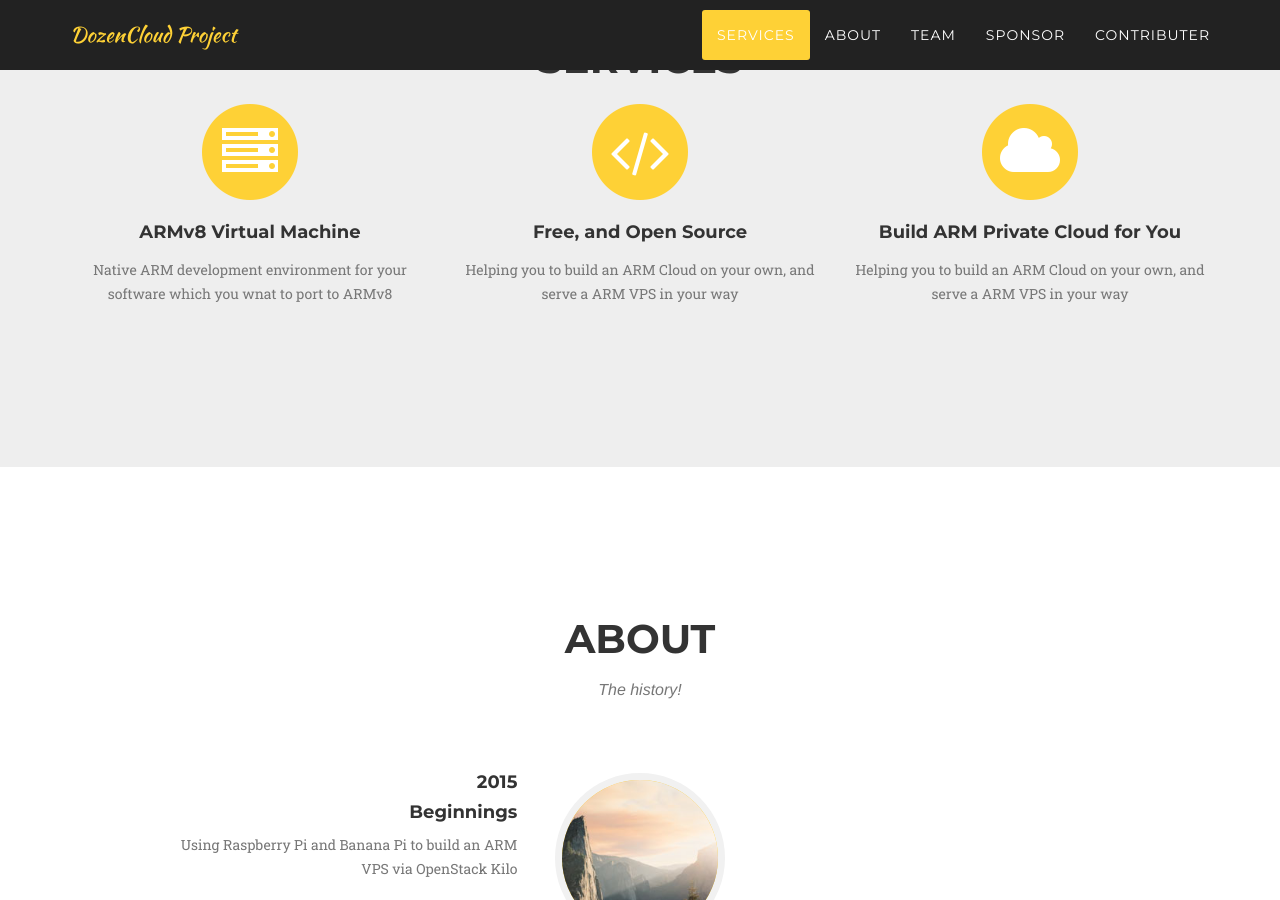
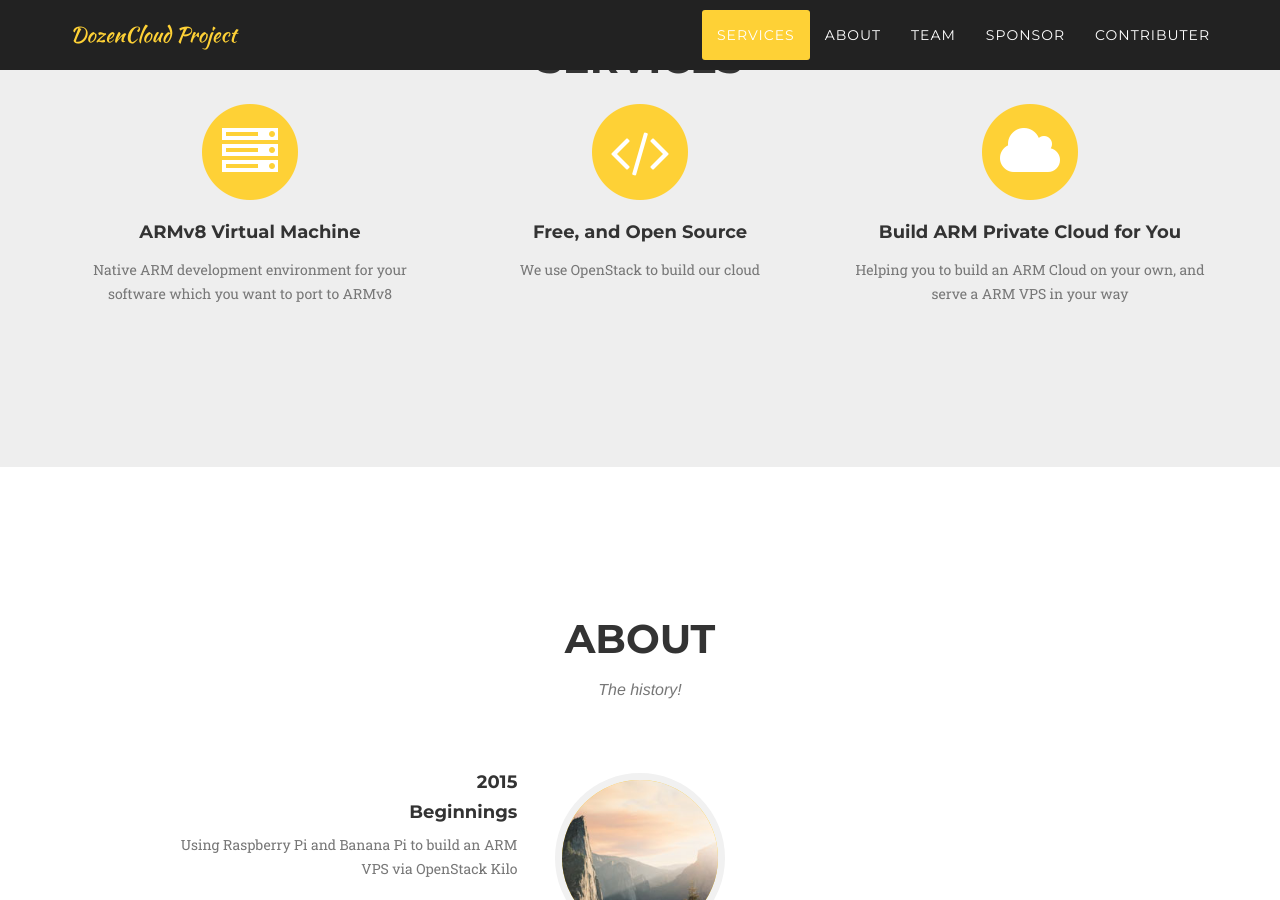
Before and after one commit to tjjh89017/dozencloud.org, a Jekyll site: the page built from index.md, in a window 1280 px wide and 900 px high, scrolled down 871 px. Built offline with Jekyll 4.4.1, drawn with Linux system fonts in a browser that asks for light colours; nearby versions of some CDN libraries; some web fonts are replaced.

Commit message:
Update services.yml

```diff
--- a/_data/services.yml
+++ b/_data/services.yml
@@ -1,10 +1,10 @@
 - name: "ARMv8 Virtual Machine"
   icon: "server"
-  description: "Native ARM development environment for your software which you wnat to port to ARMv8"
+  description: "Native ARM development environment for your software which you want to port to ARMv8"
 
 - name: "Free, and Open Source"
   icon: "code"
-  description: "Helping you to build an ARM Cloud on your own, and serve a ARM VPS in your way"
+  description: "We use OpenStack to build our cloud"
 
 - name: "Build ARM Private Cloud for You"
   icon: "cloud"
```
